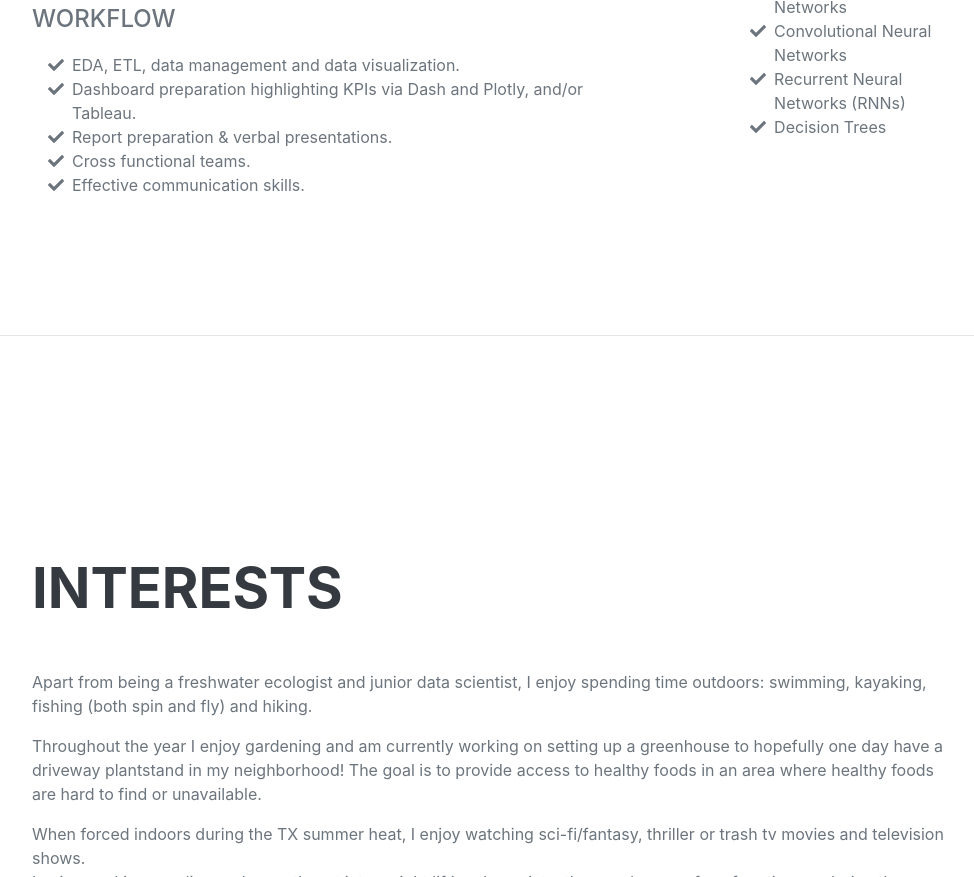
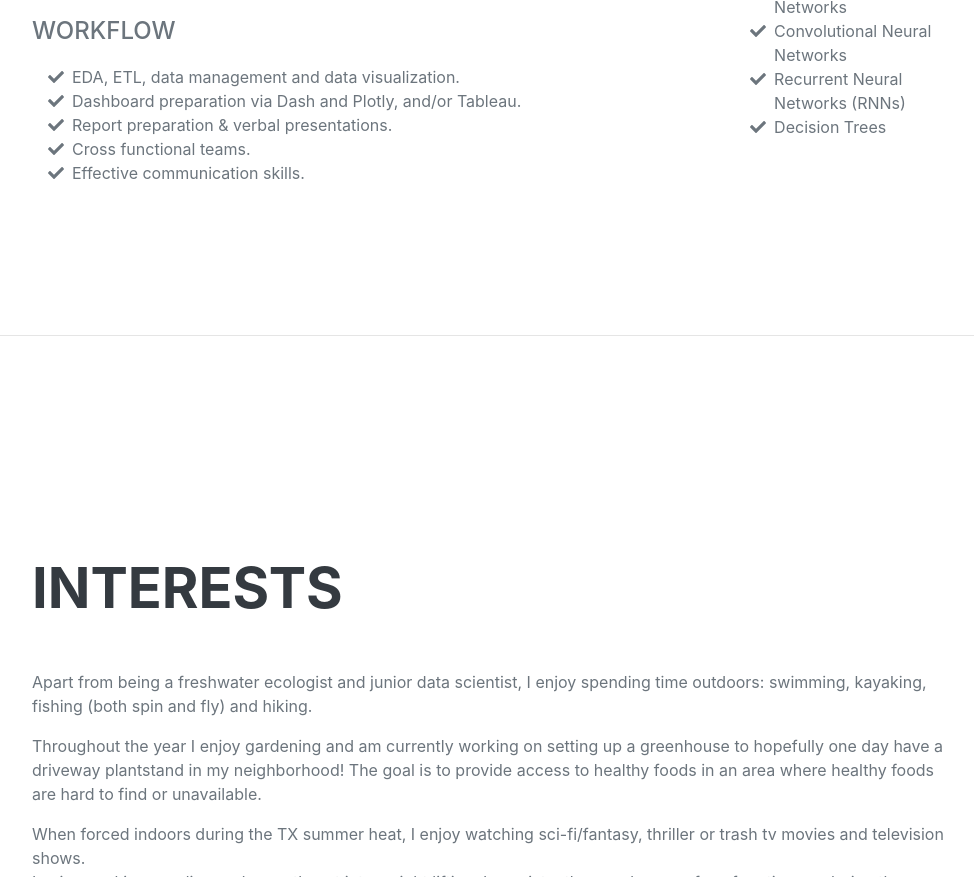
Before and after one commit to bhernan2/BAH-profile, a plain HTML site: page index.html in a window 1280 px wide. Shown: the part 3370-4247 px from the top of the page, without its empty margins (288-1262 px from the left). Drawn offline with nearby package versions, Linux system fonts and the light colour scheme; a web font is replaced by a local one.

Commit message:
modified

```diff
--- a/index.html
+++ b/index.html
@@ -155,7 +155,7 @@
                         </li>
                         <li>
                             <span class="fa-li"><i class="fas fa-check"></i></span>
-                            Dashboard preparation highlighting KPIs via Dash and Plotly, and/or Tableau.
+                            Dashboard preparation via Dash and Plotly, and/or Tableau.
                         </li>
                         <li>
                             <span class="fa-li"><i class="fas fa-check"></i></span>
```
